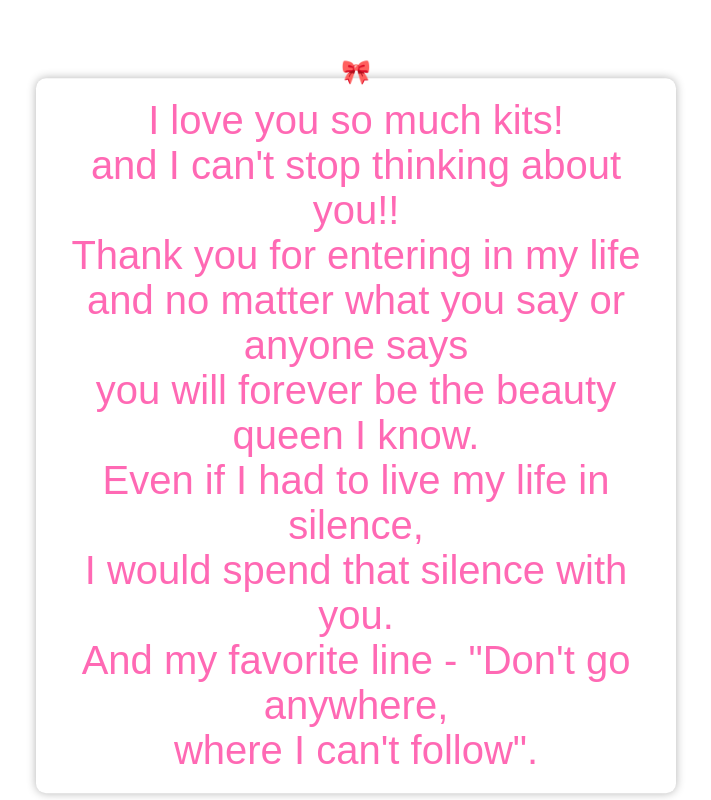
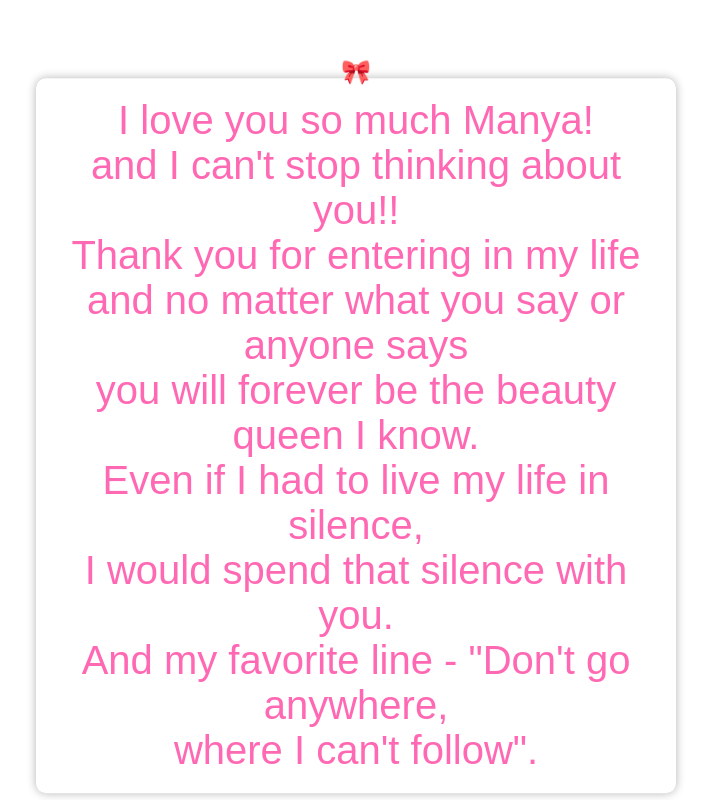
Before and after one commit to Ot7Army/gift_1, a plain HTML site: page lastPage.html in a window 1280 px wide. Shown: the whole page, without its empty margins (284-995 px from the left). Drawn offline with Linux system fonts and the light colour scheme.

Commit message:
Update lastPage.html

```diff
--- a/lastPage.html
+++ b/lastPage.html
@@ -56,7 +56,7 @@
   <body>
     <!-- Special text with decorations -->
     <div id="special-text" class="ribbon">
-      I love you so much kits!<br />
+      I love you so much Manya!<br />
       and I can't stop thinking about you!!<br />
       Thank you for entering in my life<br />
       and no matter what you say or anyone says<br />
```
